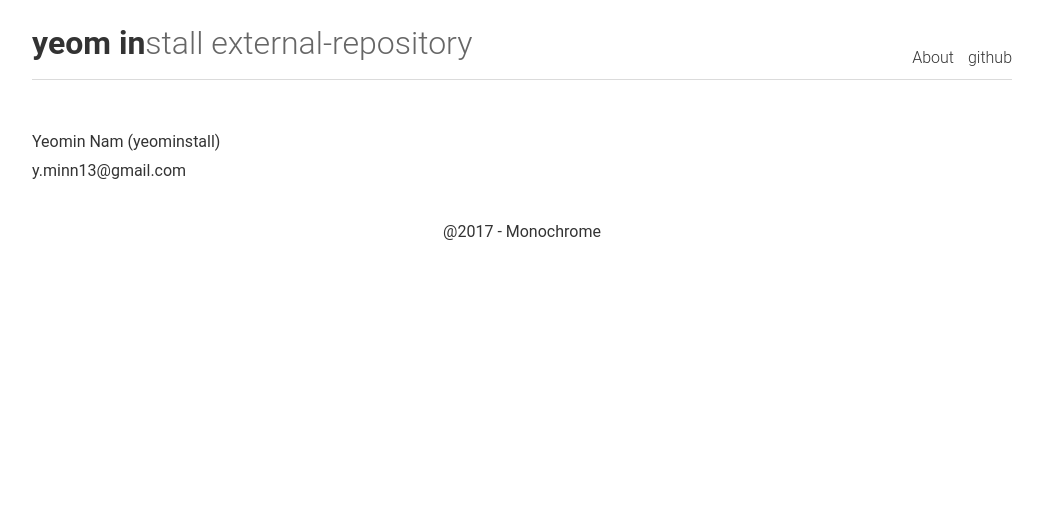
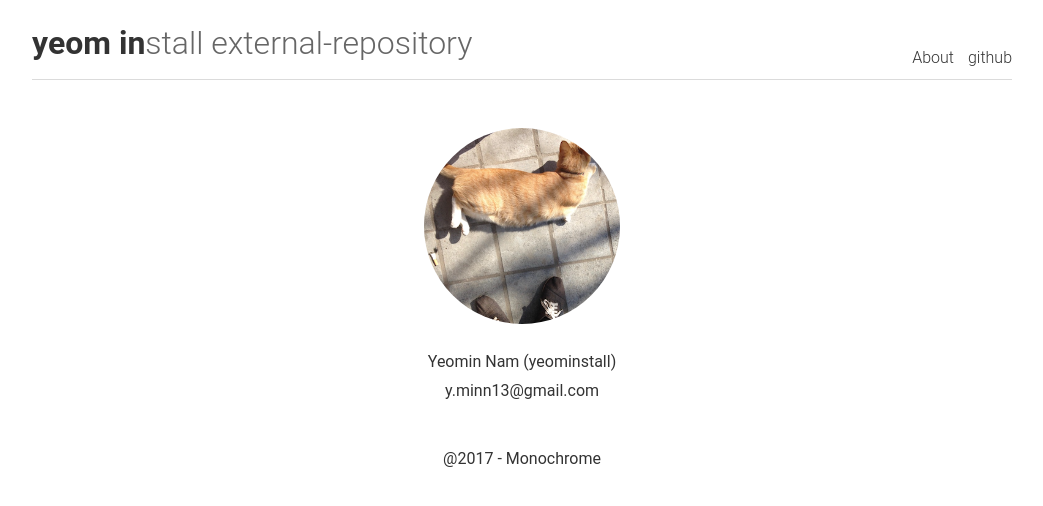
Before and after one commit to yeominstall/yeominstall.github.io, a Jekyll site: the page built from about.md, in a window 1280 px wide. Shown: the top 506 px of the page, without its empty margins (118-1161 px from the left). Built offline with Jekyll 4.4.1, drawn with Linux system fonts in a browser that asks for light colours.

Commit message:
add rounded profile picture

```diff
--- a/_sass/custom.scss
+++ b/_sass/custom.scss
@@ -1,3 +1,14 @@
 /*- Custom style -*/
 
 // -- Put custom style under this point -- //
+.box {
+    width: 150px;
+    height: 150px;
+    border-radius: 70%;
+    overflow: hidden;
+}
+.profile {
+    width: 20%;
+    height: 20%;
+    object-fit: cover;
+}
--- a/about.md
+++ b/about.md
@@ -4,5 +4,9 @@ title: About
 description: This page describes me.
 ---
 
-Yeomin Nam (yeominstall)
-y.minn13@gmail.com
+![profile](/img/profile_320x320.png){: .box .profile}
+
+<center>
+Yeomin Nam (yeominstall) <br>
+y.minn13@gmail.com <br><br>
+</center>
```
Also changed, not shown: img/profile_320x320.png (added).
